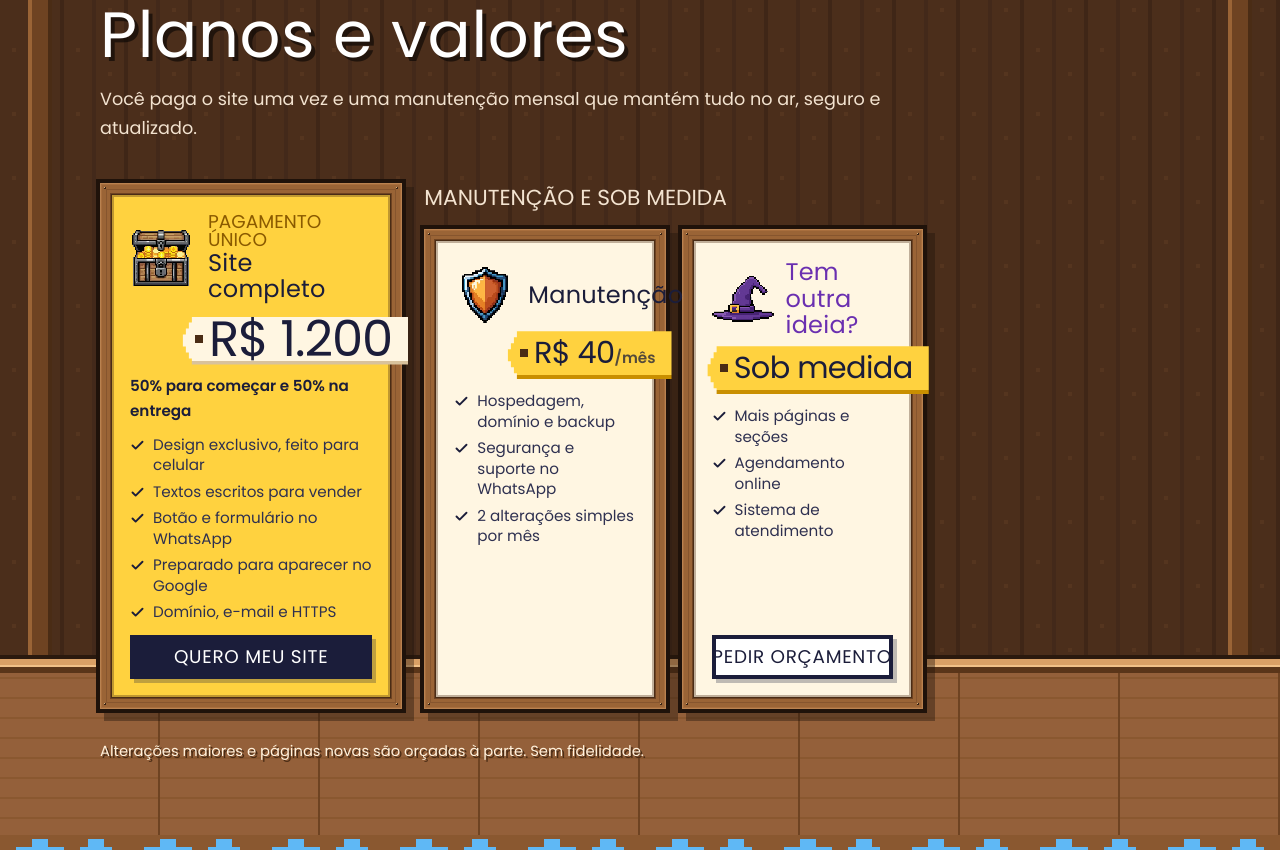
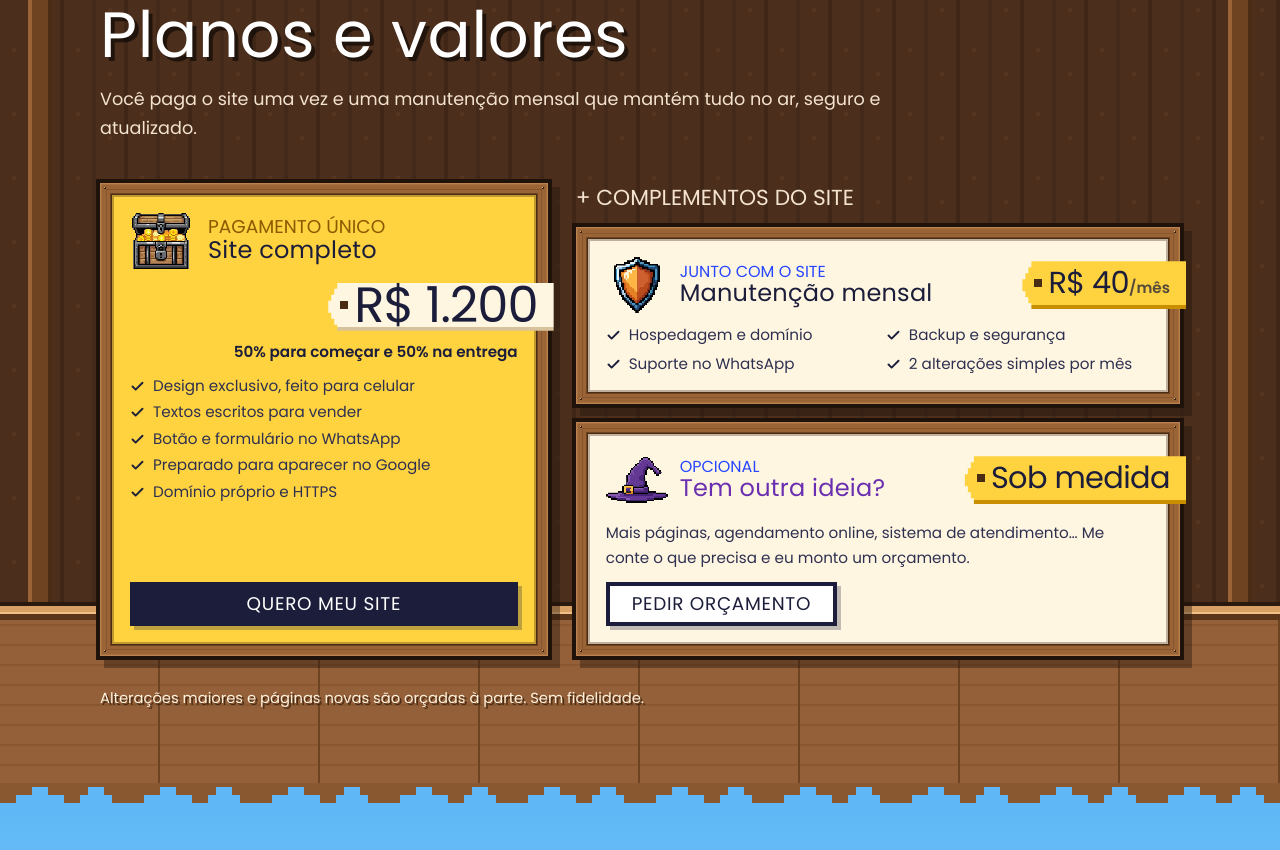
Before and after one commit to thiagoluza/portfolio, a plain HTML site: page index.html in a window 1280 px wide. Shown: the part 3450-4300 px from the top of the page. Drawn offline with Linux system fonts and the light colour scheme; a web font is replaced by a local one.

Commit message:
Reorganiza planos e complementos do site
Co-Authored-By: Claude Opus 5.5 <noreply@anthropic.com>

```diff
--- a/index.html
+++ b/index.html
@@ -3165,6 +3165,74 @@
       .castelo {
         background-position: right -46px top 340px, left 70% top 14px, 0 0, 0 0;
         background-size: 132px 90px, 40px 40px, 128px 128px, auto;
+      }
+    }
+      .loja .balcao {
+      grid-template-columns: minmax(0, 1fr) minmax(0, 1.35fr);
+      gap: 28px;
+    }
+
+    .loja .itens-mes {
+      grid-template-columns: minmax(0, 1fr);
+      grid-template-rows: none;
+      align-content: start;
+      gap: 18px;
+    }
+
+    .loja .itens-mes .mensal-head {
+      margin-bottom: -4px;
+    }
+
+    .itens-mes .item.comp .raro {
+      font-size: 1rem;
+    }
+
+    .itens-mes .comp-topo {
+      display: flex;
+      align-items: center;
+      justify-content: space-between;
+      gap: 12px;
+      flex-wrap: wrap;
+    }
+
+    .loja .itens-mes .comp-topo .etiqueta {
+      align-self: center;
+      margin-top: 0;
+      margin-left: auto;
+    }
+
+    .itens-mes .comp .lista-plano {
+      grid-template-columns: repeat(2, minmax(0, 1fr));
+      gap: 8px 16px;
+    }
+
+    .itens-mes .comp-txt {
+      font-size: .95rem;
+    }
+
+    .itens-mes .comp .btn-plano {
+      width: auto;
+      align-self: flex-start;
+      padding-inline: 22px;
+    }
+
+    @media (max-width: 960px) {
+      .loja .balcao {
+        grid-template-columns: minmax(0, 1fr);
+      }
+    }
+
+    @media (max-width: 620px) {
+      .itens-mes .comp .lista-plano {
+        grid-template-columns: minmax(0, 1fr);
+      }
+
+      .itens-mes .comp .btn-plano {
+        width: 100%;
+      }
+
+      .loja .itens-mes .comp-topo .etiqueta {
+        margin-right: 0;
       }
     }
   </style>
@@ -3650,37 +3718,40 @@
                 <li><svg class="lc" viewBox="0 0 24 24" fill="none" stroke="currentColor" stroke-width="3" stroke-linecap="round" stroke-linejoin="round" aria-hidden="true"><path d="M20 6 9 17l-5-5" /></svg>Textos escritos para vender</li>
                 <li><svg class="lc" viewBox="0 0 24 24" fill="none" stroke="currentColor" stroke-width="3" stroke-linecap="round" stroke-linejoin="round" aria-hidden="true"><path d="M20 6 9 17l-5-5" /></svg>Botão e formulário no WhatsApp</li>
                 <li><svg class="lc" viewBox="0 0 24 24" fill="none" stroke="currentColor" stroke-width="3" stroke-linecap="round" stroke-linejoin="round" aria-hidden="true"><path d="M20 6 9 17l-5-5" /></svg>Preparado para aparecer no Google</li>
-                <li><svg class="lc" viewBox="0 0 24 24" fill="none" stroke="currentColor" stroke-width="3" stroke-linecap="round" stroke-linejoin="round" aria-hidden="true"><path d="M20 6 9 17l-5-5" /></svg>Domínio, e-mail e HTTPS</li>
+                <li><svg class="lc" viewBox="0 0 24 24" fill="none" stroke="currentColor" stroke-width="3" stroke-linecap="round" stroke-linejoin="round" aria-hidden="true"><path d="M20 6 9 17l-5-5" /></svg>Domínio próprio e HTTPS</li>
             </ul>
             <a class="btn btn-plano btn-escuro" data-wa="Oi Thiago, quero fazer o site da minha empresa." href="#contato" target="_blank" rel="noopener">Quero meu site</a>
           </div>
           <div class="itens-mes">
-            <p class="mensal-head">MANUTENÇÃO E SOB MEDIDA</p>
-            <div class="item destaque-plano">
+            <p class="mensal-head">+ COMPLEMENTOS DO SITE</p>
+            <div class="item comp">
+              <div class="comp-topo">
                 <div class="plano-topo"><img class="ico" src="img/itens/escudo.png" alt="" loading="lazy">
                   <div>
-                  <h3>Manutenção</h3>
+                    <p class="raro">JUNTO COM O SITE</p>
+                    <h3>Manutenção mensal</h3>
                   </div>
                 </div>
                 <p class="preco etiqueta">R$ 40<small>/mês</small></p>
+              </div>
               <ul class="lista-plano">
-                <li><svg class="lc" viewBox="0 0 24 24" fill="none" stroke="currentColor" stroke-width="3" stroke-linecap="round" stroke-linejoin="round" aria-hidden="true"><path d="M20 6 9 17l-5-5" /></svg>Hospedagem, domínio e backup</li>
-                <li><svg class="lc" viewBox="0 0 24 24" fill="none" stroke="currentColor" stroke-width="3" stroke-linecap="round" stroke-linejoin="round" aria-hidden="true"><path d="M20 6 9 17l-5-5" /></svg>Segurança e suporte no WhatsApp</li>
+                <li><svg class="lc" viewBox="0 0 24 24" fill="none" stroke="currentColor" stroke-width="3" stroke-linecap="round" stroke-linejoin="round" aria-hidden="true"><path d="M20 6 9 17l-5-5" /></svg>Hospedagem e domínio</li>
+                <li><svg class="lc" viewBox="0 0 24 24" fill="none" stroke="currentColor" stroke-width="3" stroke-linecap="round" stroke-linejoin="round" aria-hidden="true"><path d="M20 6 9 17l-5-5" /></svg>Backup e segurança</li>
+                <li><svg class="lc" viewBox="0 0 24 24" fill="none" stroke="currentColor" stroke-width="3" stroke-linecap="round" stroke-linejoin="round" aria-hidden="true"><path d="M20 6 9 17l-5-5" /></svg>Suporte no WhatsApp</li>
                 <li><svg class="lc" viewBox="0 0 24 24" fill="none" stroke="currentColor" stroke-width="3" stroke-linecap="round" stroke-linejoin="round" aria-hidden="true"><path d="M20 6 9 17l-5-5" /></svg>2 alterações simples por mês</li>
               </ul>
             </div>
-            <div class="item plano-roxo">
+            <div class="item comp plano-roxo">
+              <div class="comp-topo">
                 <div class="plano-topo"><img class="ico" src="img/itens/chapeu.png" alt="" loading="lazy">
                   <div>
+                    <p class="raro">OPCIONAL</p>
                     <h3>Tem outra ideia?</h3>
                   </div>
                 </div>
                 <p class="preco etiqueta">Sob medida</p>
-              <ul class="lista-plano">
-                <li><svg class="lc" viewBox="0 0 24 24" fill="none" stroke="currentColor" stroke-width="3" stroke-linecap="round" stroke-linejoin="round" aria-hidden="true"><path d="M20 6 9 17l-5-5" /></svg>Mais páginas e seções</li>
-                <li><svg class="lc" viewBox="0 0 24 24" fill="none" stroke="currentColor" stroke-width="3" stroke-linecap="round" stroke-linejoin="round" aria-hidden="true"><path d="M20 6 9 17l-5-5" /></svg>Agendamento online</li>
-                <li><svg class="lc" viewBox="0 0 24 24" fill="none" stroke="currentColor" stroke-width="3" stroke-linecap="round" stroke-linejoin="round" aria-hidden="true"><path d="M20 6 9 17l-5-5" /></svg>Sistema de atendimento</li>
-              </ul>
+              </div>
+              <p class="comp-txt">Mais páginas, agendamento online, sistema de atendimento… Me conte o que precisa e eu monto um orçamento.</p>
               <a class="btn btn-plano" data-wa="Oi Thiago, tenho uma ideia de site e queria um orçamento." href="#contato" target="_blank" rel="noopener">Pedir orçamento</a>
             </div>
           </div>
@@ -3731,8 +3802,8 @@
                     <rect width="20" height="16" x="2" y="4" rx="2" />
                     <path d="m22 7-8.97 5.7a1.94 1.94 0 0 1-2.06 0L2 7" />
                   </svg></span>
-                <div><b>Domínio e e-mail profissional</b>
-                  <p>Presença digital com endereço próprio e comunicação profissional.</p>
+                <div><b>Domínio próprio</b>
+                  <p>Endereço exclusivo para sua empresa, como suaempresa.com.br.</p>
                 </div>
               </li>
               <li style="--ic: #C98A00"><span class="inc-ico"><svg viewBox="0 0 24 24" fill="none" stroke="currentColor"
@@ -3883,8 +3954,8 @@
                     <rect x="1" y="11" width="10" height="1" fill="#3E7A4A" />
                   </svg></div>
                 <details>
-                  <summary>O domínio e o site ficam no meu nome?</summary>
-                  <p>Sim, o domínio é registrado em nome da sua empresa. Se um dia quiser sair, você leva tudo.</p>
+                  <summary>Em nome de quem fica o domínio?</summary>
+                  <p>O domínio fica registrado no meu nome e eu cuido da renovação enquanto a manutenção estiver ativa. Se um dia quiser sair, transfiro o domínio para a sua empresa.</p>
                 </details>
               </div>
               <div class="dialogo">
```
Lines whose indentation alone changed are shown as unchanged.
